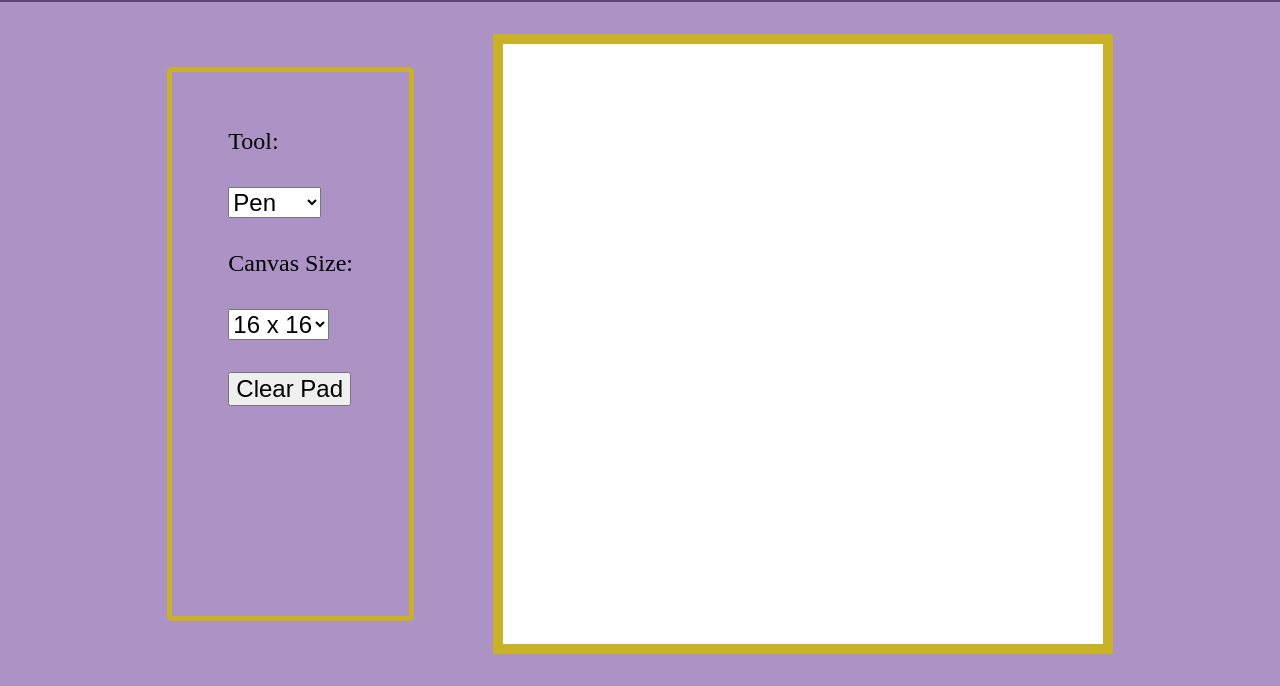
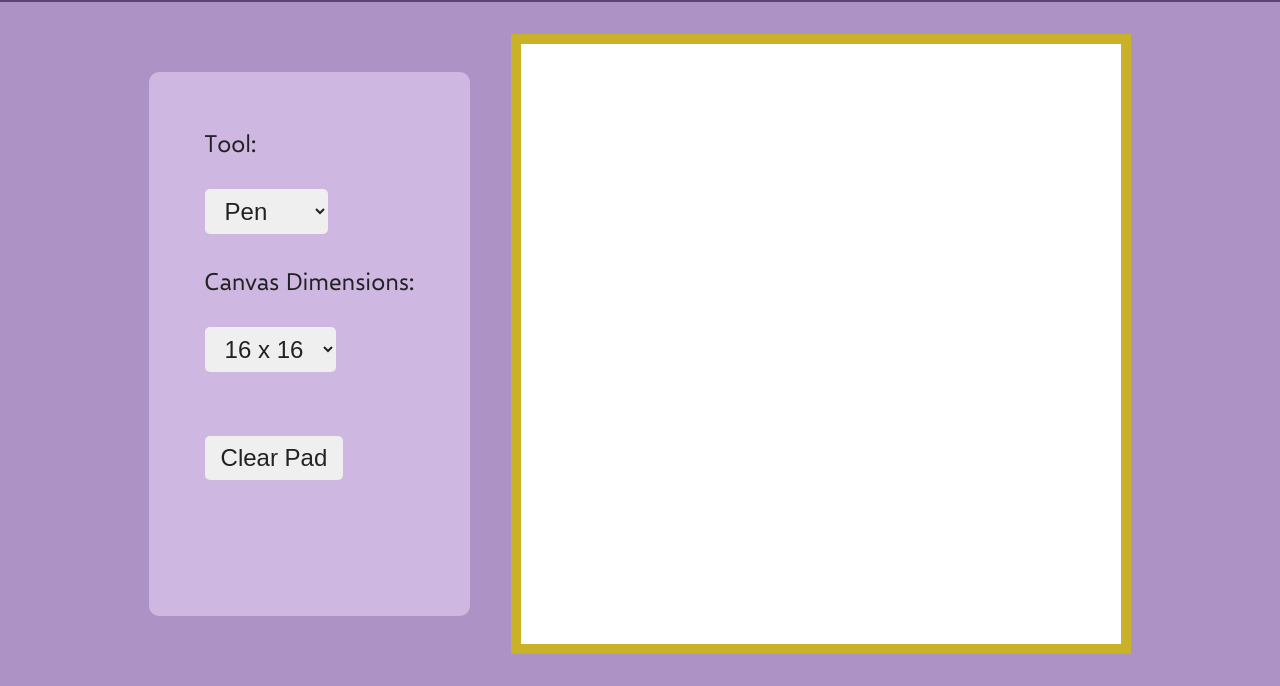
Before and after one commit to JayZA80/inas-sketch-pad, a plain HTML site: page index.html in a window 1280 px wide. Shown: the part 118-804 px from the top of the page. Drawn offline with Linux system fonts and the light colour scheme.

Commit message:
Finish Desktop Design
Adds more styles to CSS files. Renames Canvas Size to Canvas Dimensions
on html file. Draws/Erases on a single click.

```diff
--- a/index.html
+++ b/index.html
@@ -21,7 +21,7 @@
                         <option value="Pen">Pen</option>
                         <option value="Eraser">Eraser</option>
                     </select>
-                    <label for="canvasSize">Canvas Size:</label>
+                    <label for="canvasSize">Canvas Dimensions:</label>
                     <select name="canvasSize" id="canvasSize">
                         <option value="16">16 x 16</option>
                         <option value="32">32 x 32</option>
--- a/script.js
+++ b/script.js
@@ -48,6 +48,13 @@ const createPad = function(num) {
             let div = document.createElement('div');
             div.classList.add('sketchDiv');
             div.style.draggable = 'false';
+            div.addEventListener('click', e => {
+                if (tool === 'Pen') {
+                    draw(e.target);
+                } else if (tool === 'Eraser') {
+                    erase(e.target);
+                }
+            });
             div.addEventListener('mouseenter', e => {
                 if (drawing === true && tool === 'Pen') {
                     draw(e.target);
--- a/style.css
+++ b/style.css
@@ -1,11 +1,32 @@
+@font-face {
+    font-family: Selawik;
+    src: url(fonts/selawik/selawk.ttf);
+}
+
 :root {
-    --section: rgb(172, 146, 197);
-    --border: rgb(201, 177, 40);
+    --body: rgb(172, 146, 197);
+    --accent: rgb(201, 177, 40);
 }
 
 body {
-    background-color: var(--section);
+    background-color: var(--body);
+    color: #222;
+    font-family: Selawik;
     margin: 0;
+}
+
+select, button {
+    border: none;
+    border-radius: 5px;
+    padding: 0.5rem 1rem;
+}
+
+select:hover, button:hover {
+    background-color: #ddd;
+}
+
+label {
+    font-size: 1.5rem;
 }
 
 .header {
@@ -19,6 +40,7 @@ body {
 }
 
 .header h1 {
+    color: var(--accent);
     margin: 0;
 }
 
@@ -46,21 +68,26 @@ body {
 }
 
 .menu {
-    border: 5px var(--border) solid;
-    border-radius: 5px;
+    background-color: rgb(206, 184, 226);;
+    border-radius: 10px;
     height: 80%;
     padding: 1.5rem;
 }
 
 .menu * {
+    color: #222;
     display: block;
     font-size: 1.5rem;
     margin: 2rem;
 }
 
+.menu button {
+    margin-top: 4rem;
+}
+
 #sketchPad {
     background-color: white;
-    border: 10px var(--border) solid;
+    border: 10px var(--accent) solid;
     display: grid;
     height: 600px;
     width: 600px;
```
Also changed, not shown: fonts/selawik/SIL Open Font License.txt (added), fonts/selawik/selawk.ttf (added), fonts/selawik/selawkb.ttf (added), fonts/selawik/selawkl.ttf (added), fonts/selawik/selawksb.ttf (added), fonts/selawik/selawksl.ttf (added), 1 other file.
